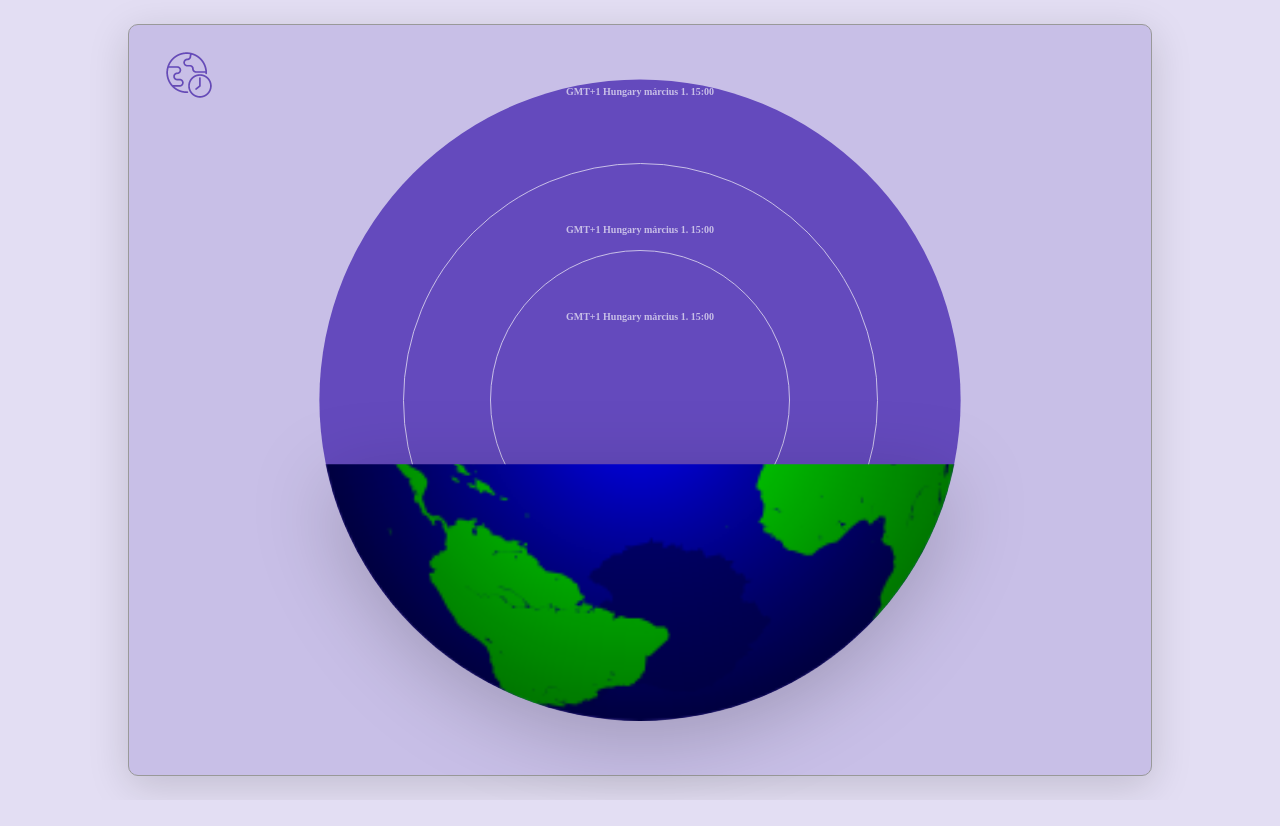
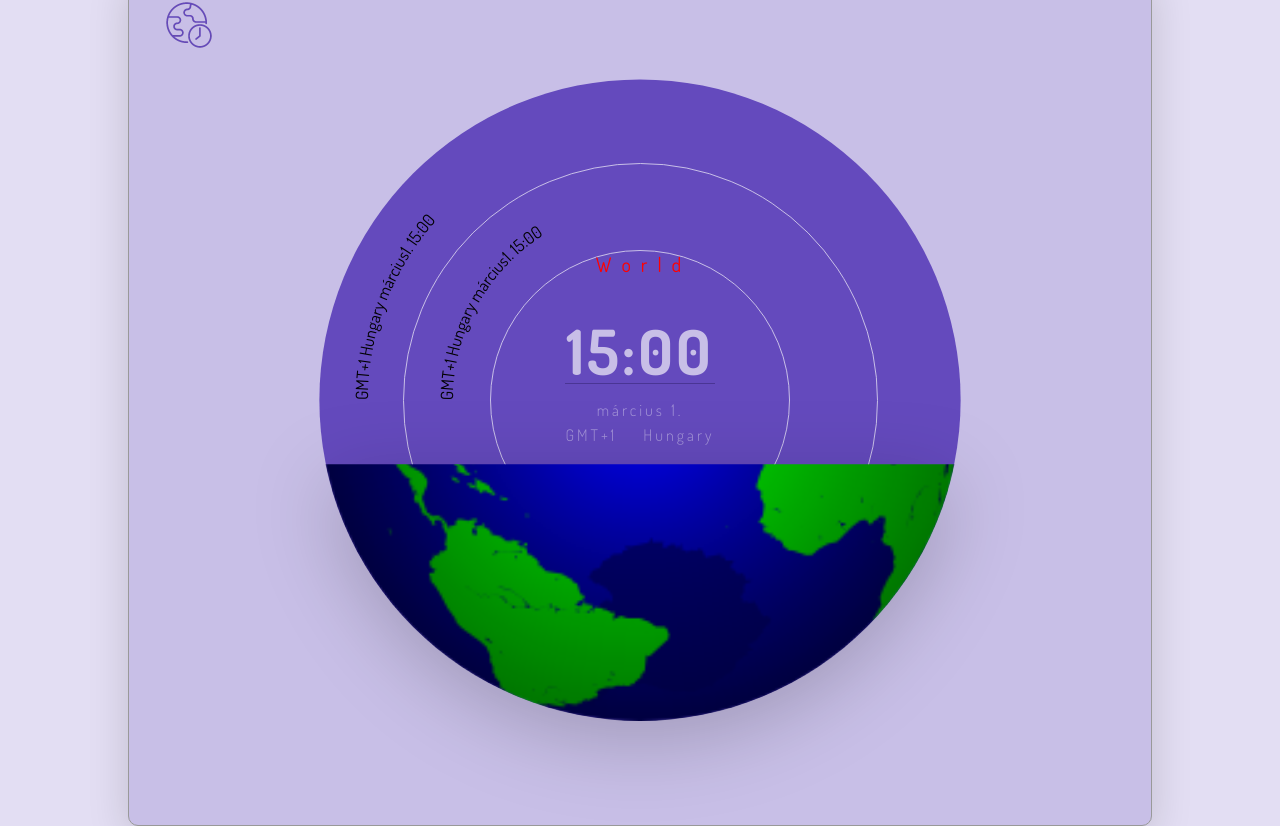
Before and after one commit to ntamasa/clocker, a website: page index.html in a window 1280 px wide. Before the commit the page ends 800 px from the top, so only its background shows below. Drawn offline with Linux system fonts and the light colour scheme.

Commit message:
add curved text to circles and inner circle style

```diff
--- a/index.html
+++ b/index.html
@@ -23,24 +23,37 @@
       <section class="clock-box">
         <div class="clocks">
           <div class="clocks--1">
-            <span class="clocks__time-zone">GMT+1</span>
-            <span class="clocks__country">Hungary</span>
-            <span class="clocks__date">március 1.</span>
-            <span class="clocks__time">15:00</span>
+            <!-- <span class="clocks__zone clocks__zone--local">GMT+1</span>
+            <span class="clocks__country clocks__country--local">Hungary</span>
+            <span class="clocks__date clocks__date--local">március 1.</span> -->
+            <!-- <span class="clocks__time clocks__time--local">15:00</span> -->
+            <span class="clocks__local">Local</span>
           </div>
 
           <div class="clocks--2">
-            <span class="clocks__time-zone">GMT+1</span>
-            <span class="clocks__country">Hungary</span>
-            <span class="clocks__date">március 1.</span>
-            <span class="clocks__time">15:00</span>
+            <!-- <span class="clocks__zone clocks__zone--added">GMT+1</span> -->
+            <!-- <span class="clocks__country clocks__country--added">Hungary</span>
+            <span class="clocks__date clocks__date--added">március 1.</span>
+            <span class="clocks__time clocks__time--added">15:00</span> -->
           </div>
 
           <div class="clocks--3">
-            <span class="clocks__time-zone">GMT+1</span>
-            <span class="clocks__country">Hungary</span>
-            <span class="clocks__date">március 1.</span>
-            <span class="clocks__time">15:00</span>
+            <div class="clocks__details">
+              <span class="clocks__zone clocks__zone--global">GMT+1</span>
+              <span class="clocks__country clocks__country--global"
+                >Hungary</span
+              >
+            </div>
+            <span class="clocks__date clocks__date--global">március 1.</span>
+
+            <span class="clocks__time clocks__time--global">15:00</span>
+            <span class="clocks__global">
+              <span class="clocks__global--w">W</span>
+              <span class="clocks__global--o">o</span>
+              <span class="clocks__global--r">r</span>
+              <span class="clocks__global--l">l</span>
+              <span class="clocks__global--d">d</span>
+            </span>
           </div>
         </div>
       </section>
@@ -48,6 +61,40 @@
       <section class="globe-box">
         <img src="./img/globe.png" alt="globe" class="globe__img" />
       </section>
+
+      <svg class="curved-text--outer" viewBox="0 0 500 500">
+        <path
+          fill="transparent"
+          id="curve--outer"
+          d="
+            M 90, 250
+            a 100,100 0 0,1 318,0
+            a 100,100 0 0,1 -318,0
+            "
+        />
+        <text width="500">
+          <textPath alignment-baseline="top" xlink:href="#curve--outer">
+            GMT+1 Hungary március1. 15:00
+          </textPath>
+        </text>
+      </svg>
+
+      <svg class="curved-text--middle" viewBox="0 0 500 500">
+        <path
+          fill="transparent"
+          id="curve--middle"
+          d="
+            M 140, 250
+            a 100,100 0 0,1 230,0
+            a 100,100 0 0,1 -230,0
+            "
+        />
+        <text width="500">
+          <textPath alignment-baseline="top" xlink:href="#curve--middle">
+            GMT+1 Hungary március1. 15:00
+          </textPath>
+        </text>
+      </svg>
     </div>
   </body>
 </html>
--- a/sass/components/_clocks.scss
+++ b/sass/components/_clocks.scss
@@ -17,11 +17,13 @@
     justify-self: center;
 
     // Spacing
-    padding-top: 6rem;
+    // padding-top: 6rem;
 
     // Rounding circles corners
     border: 1px solid $color-primary-light-1;
     border-radius: 500000px;
+
+    position: relative;
   }
 
   &--1 {
@@ -42,27 +44,120 @@
     height: 30rem;
     width: 30rem;
 
+    display: flex;
+    align-items: center;
     // background-color: red;
   }
 
   // Clocks content
-  &__time-zone,
-  &__country,
   &__date,
-  &__time {
-    color: $color-primary-light-1;
-    font-weight: bold;
+  &__time,
+  &__global,
+  &__local {
+    font-size: 1.6rem;
+    font-weight: 300;
+    color: rgba($color-primary-light-2, 0.5);
+    letter-spacing: 3px;
+
+    position: absolute;
   }
 
-  &__time-zone {
+  &__details {
+    font-size: 1.6rem;
+    font-weight: 300;
+    color: rgba($color-primary-light-2, 0.5);
+    letter-spacing: 3px;
+
+    // Spacing
+    margin: 0 auto;
+    margin-top: 7rem;
+  }
+
+  &__details &__zone {
+    margin-right: 2rem;
+  }
+
+  &__zone {
   }
 
   &__country {
   }
 
   &__date {
+    top: 50%;
+    right: 50%;
+    transform: translateX(50%);
   }
 
   &__time {
+    &--global {
+      top: 20%;
+      right: 50%;
+      transform: translateX(50%);
+
+      font-size: 6.2rem;
+      font-weight: 700;
+      color: $color-primary-light-1;
+
+      &::after {
+        content: "";
+        display: block;
+        height: 1px;
+        width: 15rem;
+        background-color: $color-primary-dark-2;
+        margin-top: -0.7rem;
+      }
+    }
+  }
+
+  &__global {
+    top: 0%;
+    right: 50%;
+    transform: translateX(50%);
+
+    font-size: 2rem;
+    font-weight: 400;
+    // color: $color-primary-dark-2;
+    color: red;
+
+    &--w {
+    }
+
+    &--o {
+    }
+
+    &--r {
+      transform: translateY(-5px);
+    }
+
+    &--l {
+    }
+
+    &--d {
+    }
+  }
+
+  &__local {
   }
 }
+
+/*
+&--local {
+    }
+
+    &--added {
+    }
+
+    &--global {
+    }
+*/
+
+.curved-text {
+  &--outer,
+  &--middle,
+  &--inner {
+    grid-column: content-start / content-end;
+    grid-row: 1 / 2;
+    z-index: 5000;
+  }
+}
```
Also changed, not shown: css/style.css.
